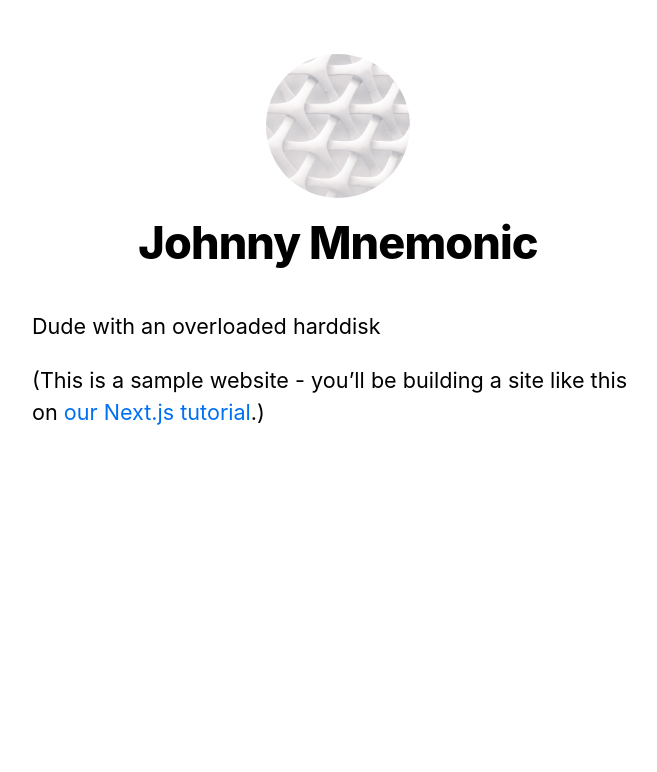
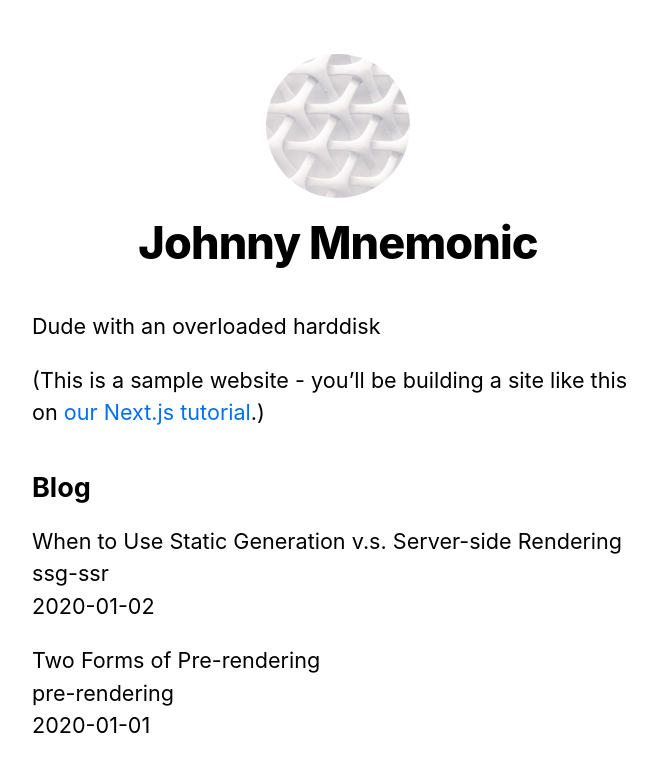
Before and after one commit to jebreuer/nextjs-blog, a Next.js app: page / in a window 1280 px wide. Shown: the top 772 px of the page, without its empty margins (302-959 px from the left). Built offline with nearby package versions, Linux system fonts and the light colour scheme.

Commit message:
static rendering

```diff
--- /dev/null
+++ b/lib/posts.js
@@ -0,0 +1,37 @@
+import fs from 'fs';
+import path from 'path';
+import matter from 'gray-matter';
+
+const postsDirectory = path.join(process.cwd(), 'posts');
+
+export function getSortedPostsData() {
+  // Get file names under /posts
+  const fileNames = fs.readdirSync(postsDirectory);
+  const allPostsData = fileNames.map((fileName) => {
+    // Remove ".md" from file name to get id
+    const id = fileName.replace(/\.md$/, '');
+
+    // Read markdown file as string
+    const fullPath = path.join(postsDirectory, fileName);
+    const fileContents = fs.readFileSync(fullPath, 'utf8');
+
+    // Use gray-matter to parse the post metadata section
+    const matterResult = matter(fileContents);
+
+    // Combine the data with the id
+    return {
+      id,
+      ...matterResult.data,
+    };
+  });
+  // Sort posts by date
+  return allPostsData.sort(({ date: a }, { date: b }) => {
+    if (a < b) {
+      return 1;
+    } else if (a > b) {
+      return -1;
+    } else {
+      return 0;
+    }
+  });
+}
--- a/next.config.js
+++ b/next.config.js
@@ -1,5 +1,8 @@
 module.exports = {
-    experimental: {
+    /* experimental: {
         runtime: 'experimental-edge', // 'node.js' (default) | experimental-edge
+    }, */
+    images: {
+        unoptimized: true,
     },
 }
--- a/package.json
+++ b/package.json
@@ -3,9 +3,11 @@
   "scripts": {
     "dev": "next dev",
     "build": "next build",
-    "start": "next start"
+    "start": "next start",
+    "export": "next export"
   },
   "dependencies": {
+    "gray-matter": "^4.0.3",
     "next": "latest",
     "react": "18.2.0",
     "react-dom": "18.2.0"
--- a/pages/index.js
+++ b/pages/index.js
@@ -2,7 +2,18 @@
 import Layout, { siteTitle } from '../components/layout';
 import utilStyles from '../styles/utils.module.css';
 
-export default function Home() {
+import { getSortedPostsData } from '../lib/posts';
+
+export async function getStaticProps() {
+  const allPostsData = getSortedPostsData();
+  return {
+    props: {
+      allPostsData,
+    },
+  };
+}
+
+export default function Home({ allPostsData }) {
   return (
     <Layout home>
       <Head>
@@ -15,6 +26,20 @@
           <a href="https://nextjs.org/learn">our Next.js tutorial</a>.)
         </p>
       </section>
+      <section className={`${utilStyles.headingMd} ${utilStyles.padding1px}`}>
+        <h2 className={utilStyles.headingLg}>Blog</h2>
+        <ul className={utilStyles.list}>
+          {allPostsData.map(({ id, date, title }) => (
+            <li className={utilStyles.listItem} key={id}>
+              {title}
+              <br />
+              {id}
+              <br />
+              {date}
+            </li>
+          ))}
+        </ul>
+      </section>
     </Layout>
   );
 }
--- /dev/null
+++ b/posts/pre-rendering.md
@@ -0,0 +1,11 @@
+---
+title: 'Two Forms of Pre-rendering'
+date: '2020-01-01'
+---
+
+Next.js has two forms of pre-rendering: **Static Generation** and **Server-side Rendering**. The difference is in **when** it generates the HTML for a page.
+
+- **Static Generation** is the pre-rendering method that generates the HTML at **build time**. The pre-rendered HTML is then _reused_ on each request.
+- **Server-side Rendering** is the pre-rendering method that generates the HTML on **each request**.
+
+Importantly, Next.js let's you **choose** which pre-rendering form to use for each page. You can create a "hybrid" Next.js app by using Static Generation for most pages and using Server-side Rendering for others.
--- /dev/null
+++ b/posts/ssg-ssr.md
@@ -0,0 +1,19 @@
+---
+title: 'When to Use Static Generation v.s. Server-side Rendering'
+date: '2020-01-02'
+---
+
+We recommend using **Static Generation** (with and without data) whenever possible because your page can be built once and served by CDN, which makes it much faster than having a server render the page on every request.
+
+You can use Static Generation for many types of pages, including:
+
+- Marketing pages
+- Blog posts
+- E-commerce product listings
+- Help and documentation
+
+You should ask yourself: "Can I pre-render this page **ahead** of a user's request?" If the answer is yes, then you should choose Static Generation.
+
+On the other hand, Static Generation is **not** a good idea if you cannot pre-render a page ahead of a user's request. Maybe your page shows frequently updated data, and the page content changes on every request.
+
+In that case, you can use **Server-Side Rendering**. It will be slower, but the pre-rendered page will always be up-to-date. Or you can skip pre-rendering and use client-side JavaScript to populate data.
```
Also changed, not shown: 1 other file (tests, documents, lock files or other folders).
